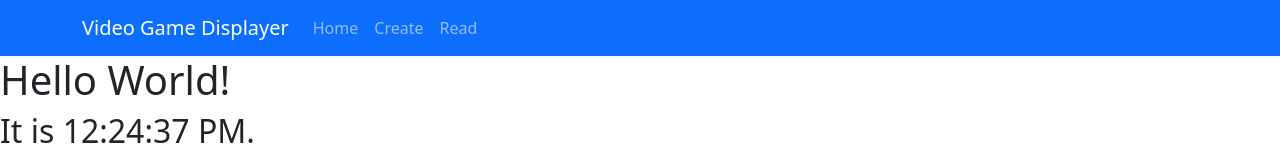
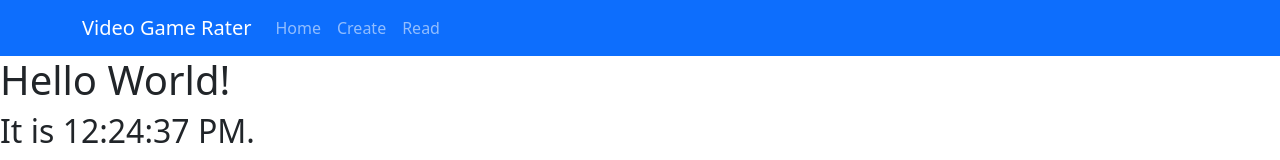
Before and after one commit to oisinmccrossan/DataRepProject, a React (Create React App) app: page / in a window 1280 px wide. Shown: the top 160 px of the page. Built offline with nearby package versions, Linux system fonts and the light colour scheme.

Commit message:
Refactor NavigationBar component to update the branding and styling

```diff
--- a/src/components/NavigationBar.js
+++ b/src/components/NavigationBar.js
@@ -9,7 +9,7 @@
     <Navbar bg="primary" variant="dark">
       <Container>
         {/* Brand name with a link to the home page */}
-        <Navbar.Brand href="/">Video Game Displayer</Navbar.Brand>
+        <Navbar.Brand href="/">Video Game Rater</Navbar.Brand>
         <Nav className="me-auto">
           {/* Navigation links */}
           <Nav.Link href="/">Home</Nav.Link>
```
